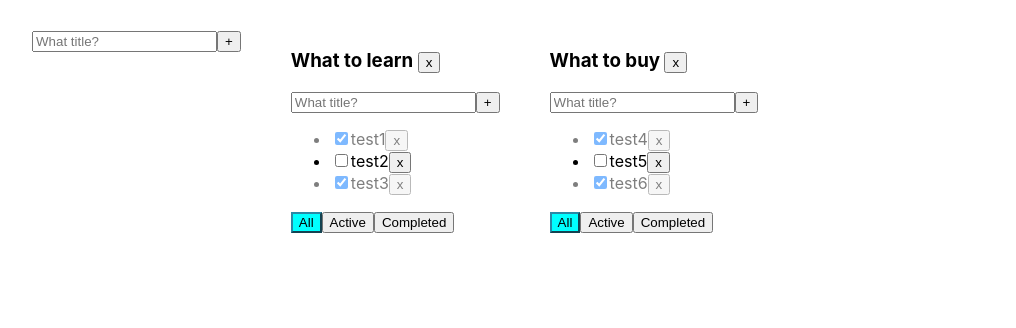
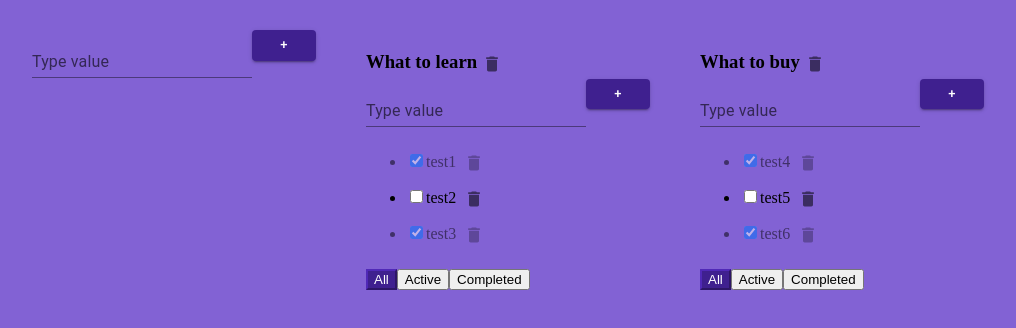
Before and after one commit to makarchuk92/Todo-Trello-, a React (Create React App) app: page / in a window 1280 px wide. Shown: the top 328 px of the page, without its empty margins (48-1064 px from the left). Built offline with nearby package versions, Linux system fonts and the light colour scheme.

Commit message:
Change styling of components

```diff
--- a/package.json
+++ b/package.json
@@ -3,6 +3,10 @@
   "version": "0.1.0",
   "private": true,
   "dependencies": {
+    "@emotion/react": "^11.11.3",
+    "@emotion/styled": "^11.11.0",
+    "@mui/icons-material": "^5.15.7",
+    "@mui/material": "^5.15.7",
     "@reduxjs/toolkit": "^1.9.7",
     "@testing-library/jest-dom": "^5.14.1",
     "@testing-library/react": "^13.0.0",
--- a/src/App.css
+++ b/src/App.css
@@ -1,4 +1,10 @@
+body {
+  margin: 0;
+}
+
 .App {
+  background: #8262d4;
+  height: 100vh;
   padding: 30px;
   display: flex;
 }
@@ -18,3 +24,17 @@
   border-radius: 5px;
   margin-bottom: 1rem;
 }
+
+.btn__addClick {
+  background-color: #3f208f!important;
+}
+
+.active-filter {
+  background-color: #3f208f;
+  color: white;
+  border-color: #3f208f7a;
+}
+
+.is-done {
+  opacity: 50%;
+}
--- a/src/Components/AddItemForm.tsx
+++ b/src/Components/AddItemForm.tsx
@@ -1,3 +1,4 @@
+import { Button, TextField, colors } from '@mui/material'
 import React, { ChangeEvent, useState } from 'react'
 
 export type AddItemFormPropsType = {
@@ -27,9 +28,8 @@ export type AddItemFormPropsType = {
 
     return (
       <div>
-        <input id="text-input" className={error ? "error-input" : ""} type="text" placeholder="What title?" value={input} onChange={onChangeInputHandler} />
-        <button onClick={() => addTask()}>+</button>
-        {error && <div className="text-input">{error}</div>}
+        <TextField id="standard-basic" label="Type value" variant="standard" error={!!error} helperText={error} value={input} onChange={onChangeInputHandler} />
+        <Button onClick={addTask} variant="contained" size='small' className='btn__addClick'>+</Button>
       </div>
     )
 
--- a/src/Components/Todo.tsx
+++ b/src/Components/Todo.tsx
@@ -2,6 +2,9 @@ import { ChangeEvent, FormEvent, useState } from "react"
 import { FilterValuesType } from "../App"
 import AddItemForm from "./AddItemForm"
 import EditTableSpan from "./EditTableSpan"
+import { IconButton } from "@mui/material"
+import DeleteIcon from '@mui/icons-material/Delete';
+
 
 
 
@@ -45,8 +48,12 @@ export function Todo(props: PropsType) {
 
   return (
     <div>
-      <h3> <EditTableSpan title={props.title} onChangeView={changeTodoListTitle}/> <button onClick={removeTodoList}>x</button></h3>
-      <AddItemForm addItem={addNewTodo} />
+      <h3> <EditTableSpan title={props.title} onChangeView={changeTodoListTitle} />
+        <IconButton aria-label="delete" size="small" onClick={removeTodoList}>
+          <DeleteIcon fontSize="small"/>
+        </IconButton>
+        <AddItemForm addItem={addNewTodo} />
+      </h3>
       <ul>
         {props.tasks.map(t => {
           const onChangeCheckboxHandler = (e: ChangeEvent<HTMLInputElement>) => {
@@ -58,8 +65,10 @@ export function Todo(props: PropsType) {
           }
           return <li key={t.id} className={t.isDone ? "is-done" : ''} >
             <input type="checkbox" checked={t.isDone} onChange={onChangeCheckboxHandler} />
-            <EditTableSpan title={t.title} onChangeView={onChangeView}/>
-            <button onClick={() => { props.removeTodo(t.id, props.id) }}>x</button>
+            <EditTableSpan title={t.title} onChangeView={onChangeView} />
+            <IconButton aria-label="delete" onClick={() => { props.removeTodo(t.id, props.id) }} >
+              <DeleteIcon fontSize="small" className="color_white"/>
+            </IconButton>
           </li>
         }
 
--- a/src/index.css
+++ b/src/index.css
@@ -1,30 +0,0 @@
-body {
-  margin: 0;
-  font-family: -apple-system, BlinkMacSystemFont, 'Segoe UI', 'Roboto', 'Oxygen',
-    'Ubuntu', 'Cantarell', 'Fira Sans', 'Droid Sans', 'Helvetica Neue',
-    sans-serif;
-  -webkit-font-smoothing: antialiased;
-  -moz-osx-font-smoothing: grayscale;
-}
-
-code {
-  font-family: source-code-pro, Menlo, Monaco, Consolas, 'Courier New',
-    monospace;
-}
-
-.error-input {
-  border: 1px solid red;
-}
-
-.text-input {
-  color: red;
-}
-
-.active-filter {
-  background-color: aqua;
-  border-color: rgb(42, 136, 165);
-}
-
-.is-done {
-  opacity: 50%;
-}
```
Also changed, not shown: 1 other file (tests, documents, lock files or other folders).
